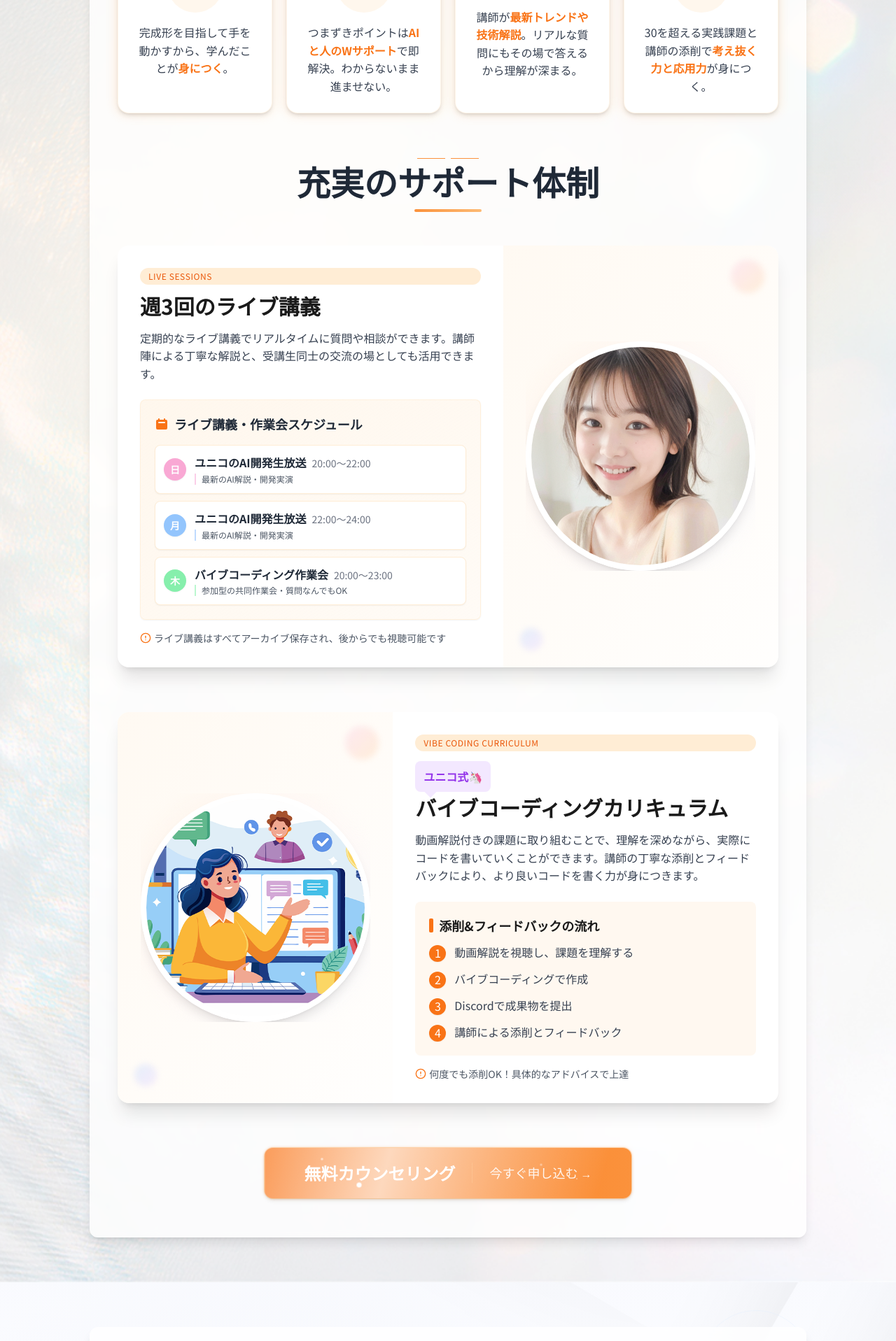
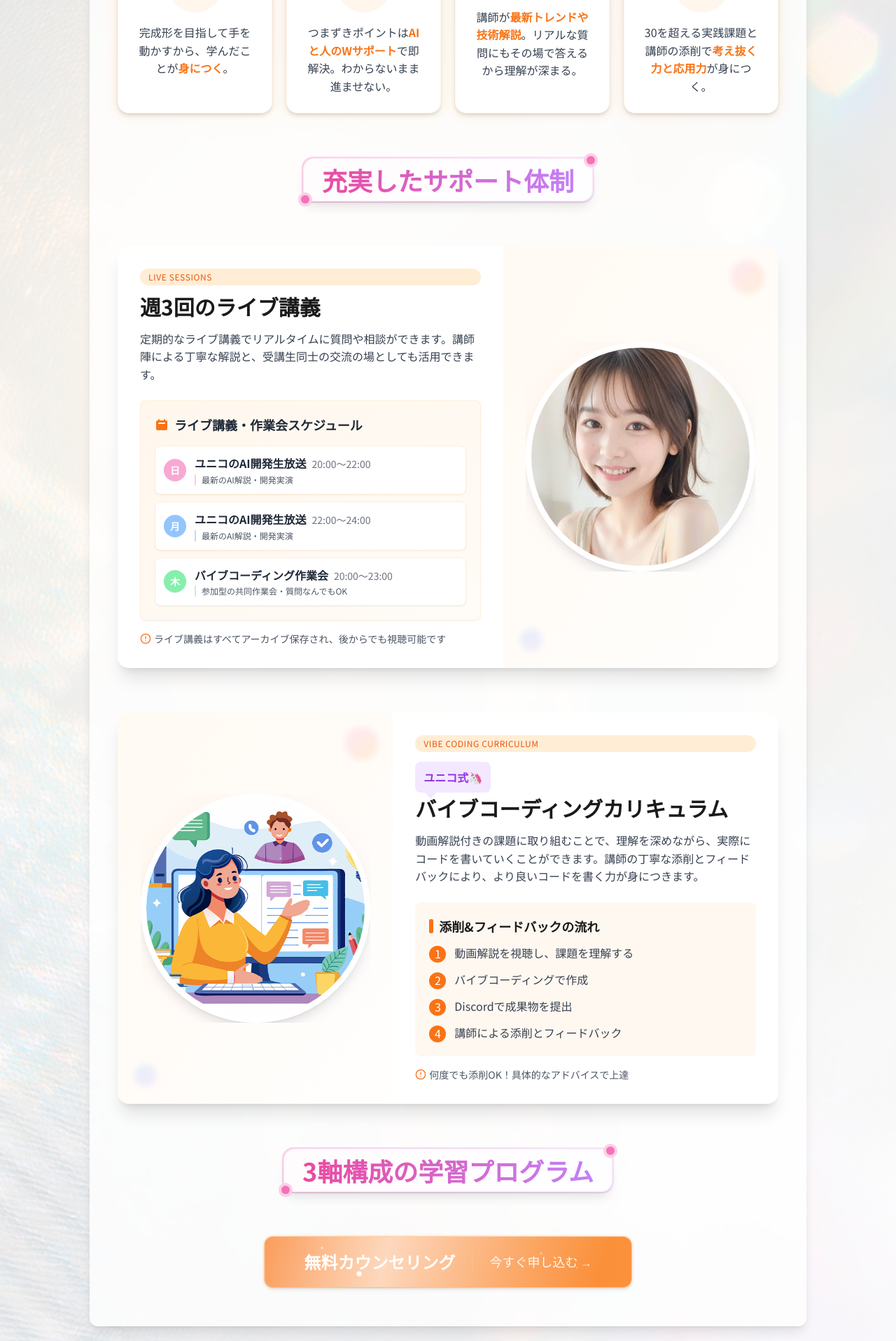
Before and after one commit to test141515111/veibecordingcourse, a Next.js app: page / in a window 1280 px wide. Shown: the part 2291-4208 px from the top of the page at 70% size. Built offline with nearby package versions, Linux system fonts and the light colour scheme.

Commit message:
いい感じ

```diff
--- a/src/components/AboutSection.tsx
+++ b/src/components/AboutSection.tsx
@@ -158,7 +158,7 @@ export default function AboutSection() {
             <div className="relative bg-white rounded-2xl p-6 h-full flex flex-col shadow-md border border-orange-100/50">
               {/* カードヘッダー - オレンジベース */}
               <div className="bg-gradient-to-r from-orange-500 to-orange-400 rounded-xl py-3 px-4 -mt-10 mb-6 shadow-md self-start">
-                <h3 className="text-white font-bold text-lg leading-tight">課題・添削で<br/>AI開発の地力がつく！</h3>
+                <h3 className="text-white font-bold text-lg leading-tight">課題・添削でAI開発の地力がつく！</h3>
               </div>
 
               {/* アイコン - より落ち着いた色に */}
@@ -183,14 +183,22 @@ export default function AboutSection() {
           {/* サポート体制ヘッダー - 改良版 */}
           <div className="relative mb-12">
             <div className="text-center">
-              <div className="mb-2 flex justify-center items-center gap-2">
-                <span className="w-10 h-px bg-orange-400"></span>
-                <span className="w-10 h-px bg-orange-400"></span>
-              </div>
-              <h2 className="text-3xl md:text-5xl font-bold text-gray-800 mb-4">
-                充実のサポート体制
-              </h2>
-              <div className="h-1 w-24 bg-gradient-to-r from-orange-400 to-orange-300 mx-auto mt-2 rounded-full"></div>
+              <div className="relative inline-block mb-4">
+                {/* かわいいボーダー効果 */}
+                <div className="absolute -inset-0.5 bg-gradient-to-r from-pink-400 to-purple-300 rounded-2xl animate-pulse-slow"></div>
+                <div className="absolute -inset-0.5 bg-white/50 rounded-2xl blur-sm"></div>
+                <div className="relative bg-white/90 backdrop-blur-sm rounded-2xl p-0.5 shadow-lg border border-pink-100">
+                  <div className="absolute -top-2 -right-2 w-5 h-5 bg-pink-200 rounded-full shadow-sm flex items-center justify-center">
+                    <div className="w-3 h-3 bg-pink-400 rounded-full"></div>
+                  </div>
+                  <div className="absolute -bottom-2 -left-2 w-5 h-5 bg-pink-200 rounded-full shadow-sm flex items-center justify-center">
+                    <div className="w-3 h-3 bg-pink-400 rounded-full"></div>
+                  </div>
+                  <h2 className="text-3xl md:text-4xl font-bold bg-gradient-to-r from-pink-500 to-purple-400 bg-clip-text text-transparent px-6 py-2 relative">
+                    充実したサポート体制
+                  </h2>
+                </div>
+                              </div>
             </div>
           </div>
 
@@ -379,6 +387,28 @@ export default function AboutSection() {
           </div>
         </div>
 
+        {/* 3軸構成の学習プログラムヘッダー */}
+        <div className="relative mb-12 mt-16">
+          <div className="text-center">
+            <div className="relative inline-block mb-4">
+              {/* かわいいボーダー効果 */}
+              <div className="absolute -inset-0.5 bg-gradient-to-r from-pink-400 to-purple-300 rounded-2xl animate-pulse-slow"></div>
+              <div className="absolute -inset-0.5 bg-white/50 rounded-2xl blur-sm"></div>
+              <div className="relative bg-white/90 backdrop-blur-sm rounded-2xl p-0.5 shadow-lg border border-pink-100">
+                <div className="absolute -top-2 -right-2 w-5 h-5 bg-pink-200 rounded-full shadow-sm flex items-center justify-center">
+                  <div className="w-3 h-3 bg-pink-400 rounded-full"></div>
+                </div>
+                <div className="absolute -bottom-2 -left-2 w-5 h-5 bg-pink-200 rounded-full shadow-sm flex items-center justify-center">
+                  <div className="w-3 h-3 bg-pink-400 rounded-full"></div>
+                </div>
+                <h2 className="text-3xl md:text-4xl font-bold bg-gradient-to-r from-pink-500 to-purple-400 bg-clip-text text-transparent px-6 py-2 relative">
+                  3軸構成の学習プログラム
+                </h2>
+              </div>
+            </div>
+          </div>
+        </div>
+
         {/* CTAボタン - 目立つオレンジデザイン */}
         <div className="flex justify-center mt-12 mb-8">
           <Link href="#contact" className="relative inline-block group scale-100 hover:scale-[1.03] transition-transform duration-300">
```
